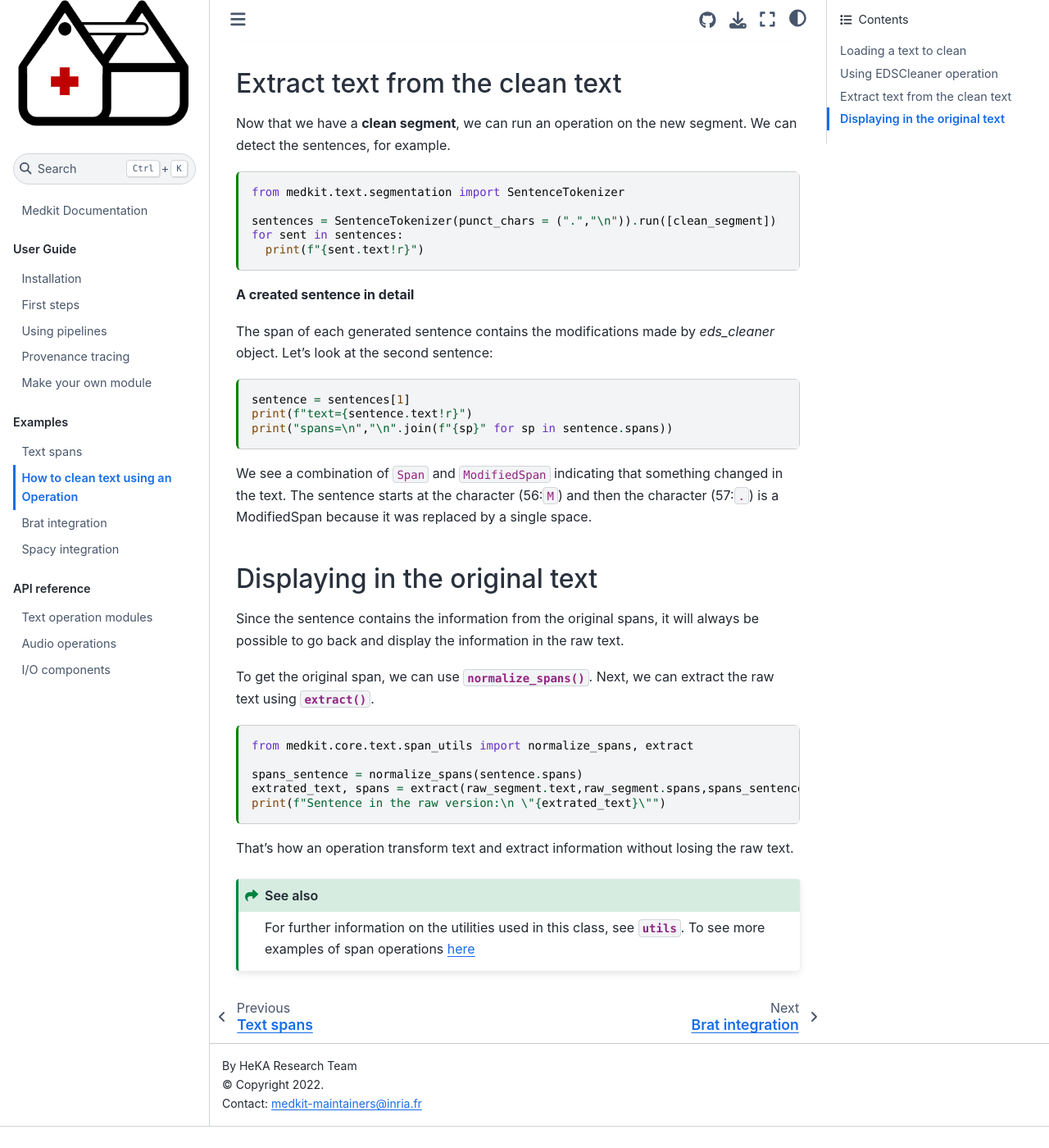
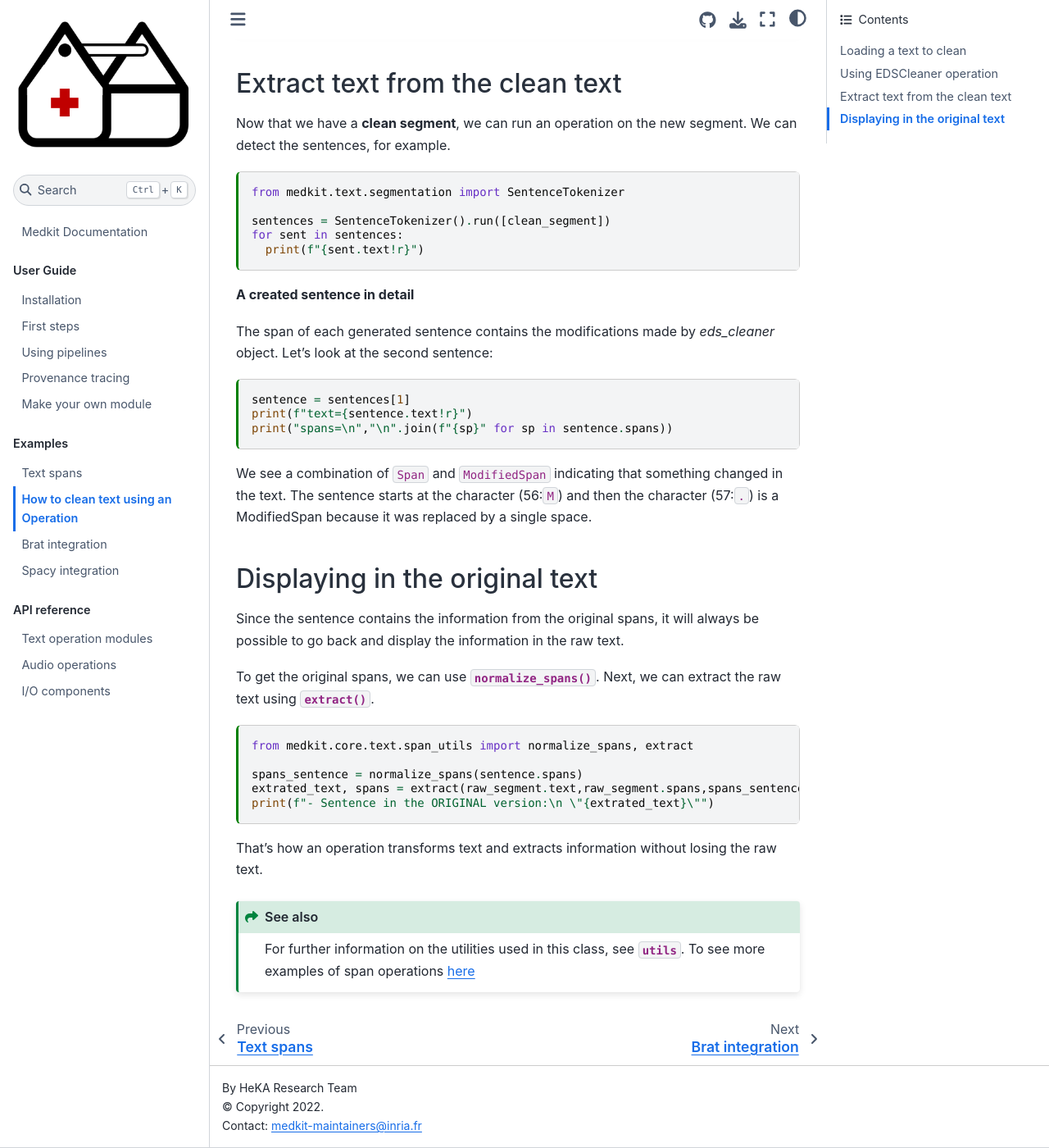
Before and after one commit to TeamHeka/medkit, a Jupyter Book: the page built from docs/examples/cleaning_text.md, in a window 1280 px wide and 1400 px high, scrolled down 1908 px. Shown: the whole window at 82% size. Built offline with Jupyter Book 1.0.4 settings and Sphinx 7.4.7 and the Sphinx Book theme 1.1.4, drawn with Linux system fonts in a browser that asks for light colours; pages that are not in the unit, such as notebooks, are missing from menus; before the commit the page ends 3282 px from its top, so only the background shows below that.

Commit message:
In Docs, update Examples IO and text cleaning

````diff
--- a/docs/examples/cleaning_text.md
+++ b/docs/examples/cleaning_text.md
@@ -81,7 +81,7 @@
 ```{code-cell} ipython3
 from medkit.text.segmentation import SentenceTokenizer
 
-sentences = SentenceTokenizer(punct_chars = (".","\n")).run([clean_segment])
+sentences = SentenceTokenizer().run([clean_segment])
 for sent in sentences:
   print(f"{sent.text!r}")
 ```
@@ -103,17 +103,17 @@
 
 Since the sentence contains the information from the original spans, it will always be possible to go back and display the information in the raw text.
 
-To get the original span, we can use {func}`~medkit.core.text.span_utils.normalize_spans`. Next, we can extract the raw text using {func}`~medkit.core.text.span_utils.extract`.
+To get the original spans, we can use {func}`~medkit.core.text.span_utils.normalize_spans`. Next, we can extract the raw text using {func}`~medkit.core.text.span_utils.extract`.
 
 ```{code-cell} ipython3
 from medkit.core.text.span_utils import normalize_spans, extract
 
 spans_sentence = normalize_spans(sentence.spans)
 extrated_text, spans = extract(raw_segment.text,raw_segment.spans,spans_sentence)
-print(f"Sentence in the raw version:\n \"{extrated_text}\"")
+print(f"- Sentence in the ORIGINAL version:\n \"{extrated_text}\"")
 ```
 
-That's how an operation transform text and extract information without losing the raw text.
+That's how an operation transforms text and extracts information without losing the raw text.
 
 ```{seealso}
 For further information on the utilities used in this class, see {class}`~medkit.core.text.utils`.
````
Also changed, not shown: docs/examples/brat_io.md (+4 -3 lines), docs/examples/spacy_io.md (+4 -4 lines).
